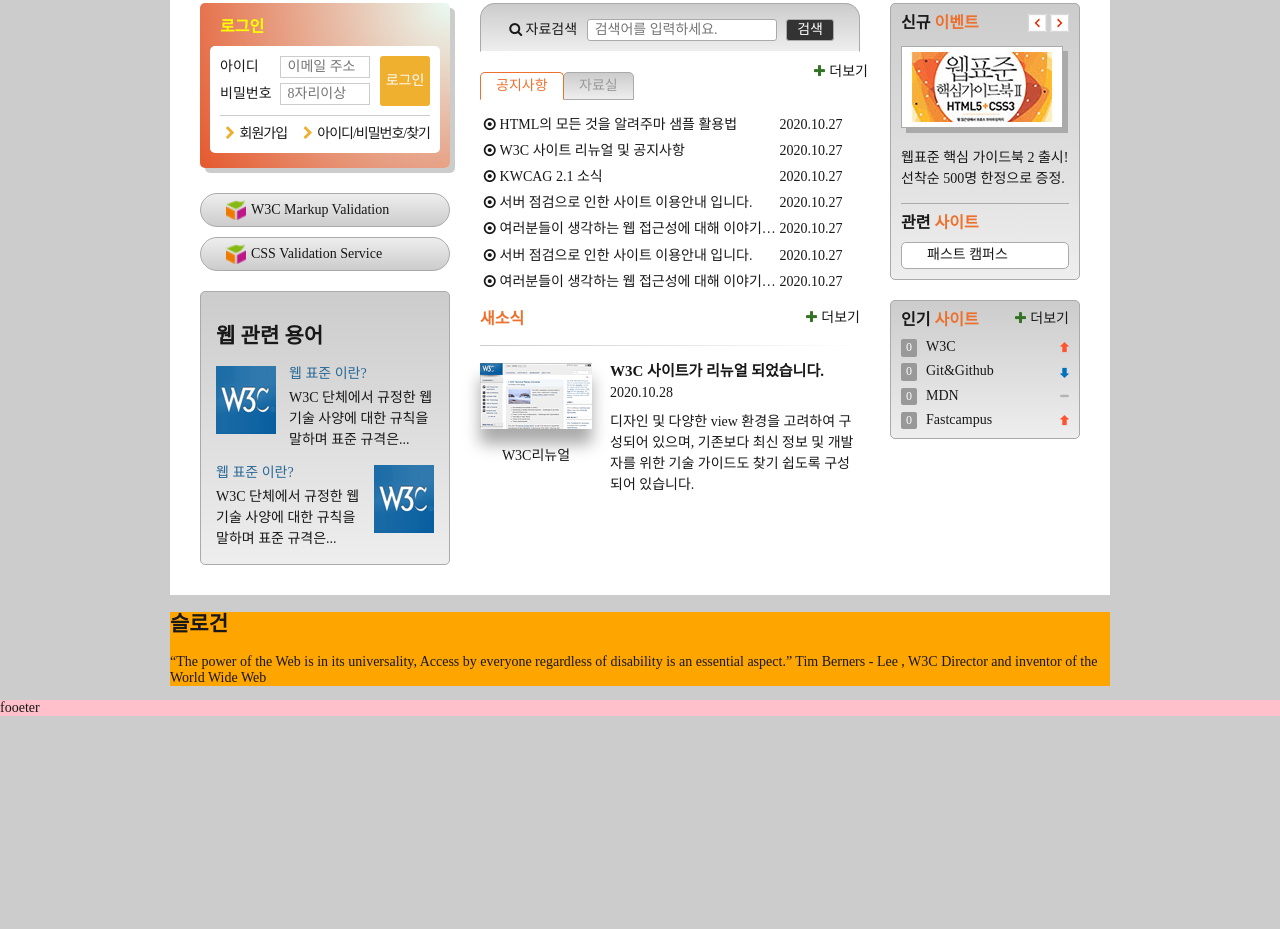
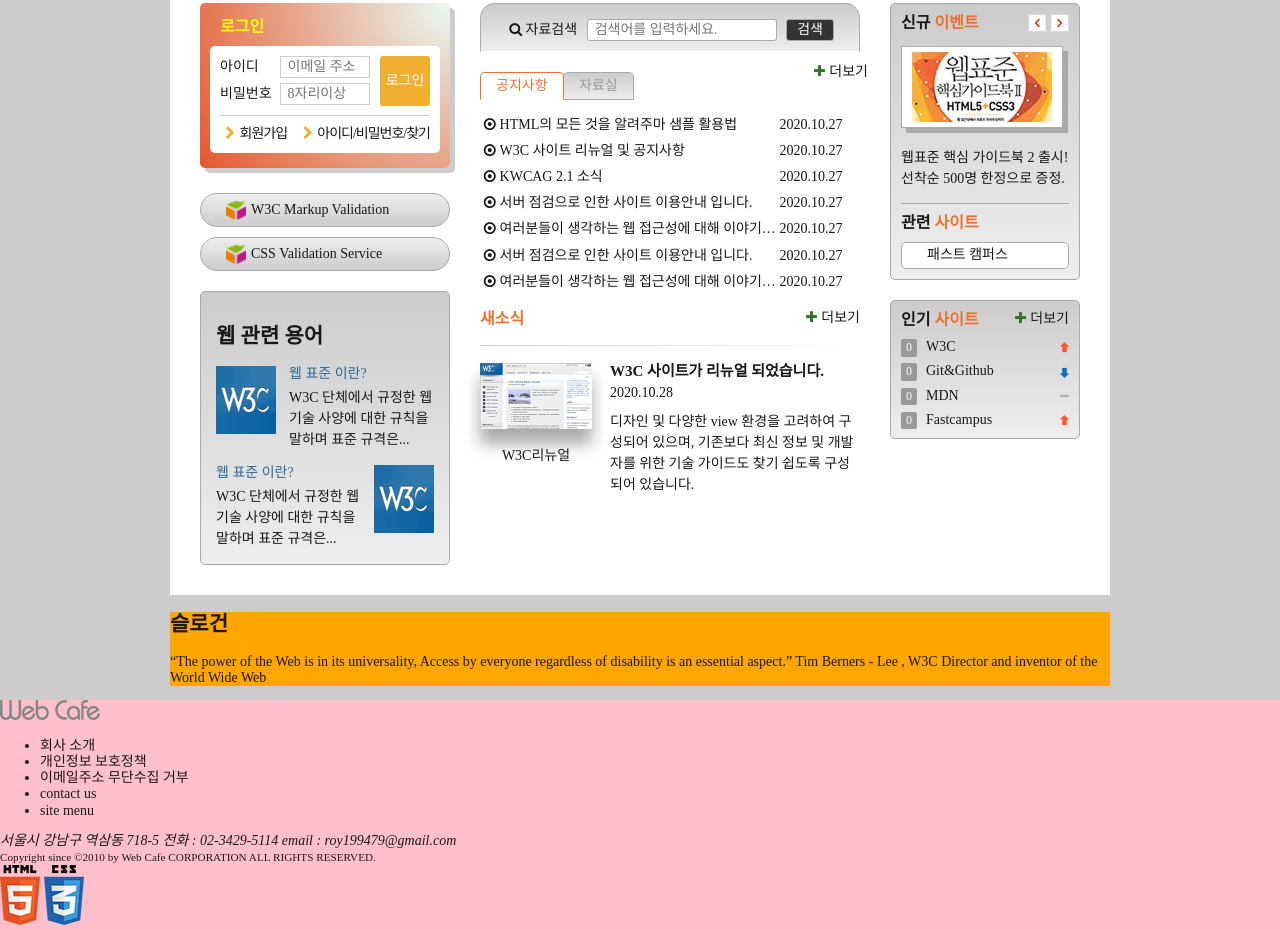
Before and after one commit to Kimtaeyoon-developer/FDS18, a plain HTML site: page index.html in a window 1280 px wide. Shown: the part 271-1200 px from the top of the page. Before the commit the page ends 987 px from the top, so only its background shows below. Drawn offline with nearby package versions, Linux system fonts and the light colour scheme; a web font is replaced by a local one.

Commit message:
푸터 마크업

```diff
--- a/index.html
+++ b/index.html
@@ -415,7 +415,31 @@
     </footer>
   </article>
   <footer class="footer">
-    <footer-wrapper>fooeter</footer-wrapper>
+    <div class="footer-inner">
+      <a href="" class="footer-logo">
+        <img src="./images/footer_logo.png" alt="Web Cafe">
+      </a>
+      <ul class="guide-list">
+        <li><a href="">회사 소개</a></li>
+        <li><a href="">개인정보 보호정책</a></li>
+        <li><a href="">이메일주소 무단수집 거부</a></li>
+        <li><a href="">contact us</a></li>
+        <li><a href="">site menu</a></li>
+
+      </ul>
+      <address class="address">
+        <span>서울시 강남구 역삼동 718-5</span>
+        <span>전화 : 02-3429-5114</span>
+        <span>email : roy199479@gmail.com</span>
+      </address>
+      <small class="copyright">
+        Copyright since &copy;2010 by Web Cafe CORPORATION ALL RIGHTS RESERVED.
+      </small>
+      <div class="badge">
+        <img src="./images/html5_logo.png" alt="최신 웹표준 기술인 HTML5를 활용하였습니다.">
+        <img src="./images/css3_logo.png" alt="최신 웹표준 CSS3 속성을 활용하였습니다.">
+      </div>
+    </div>
   </footer>
 </body>
 
```
